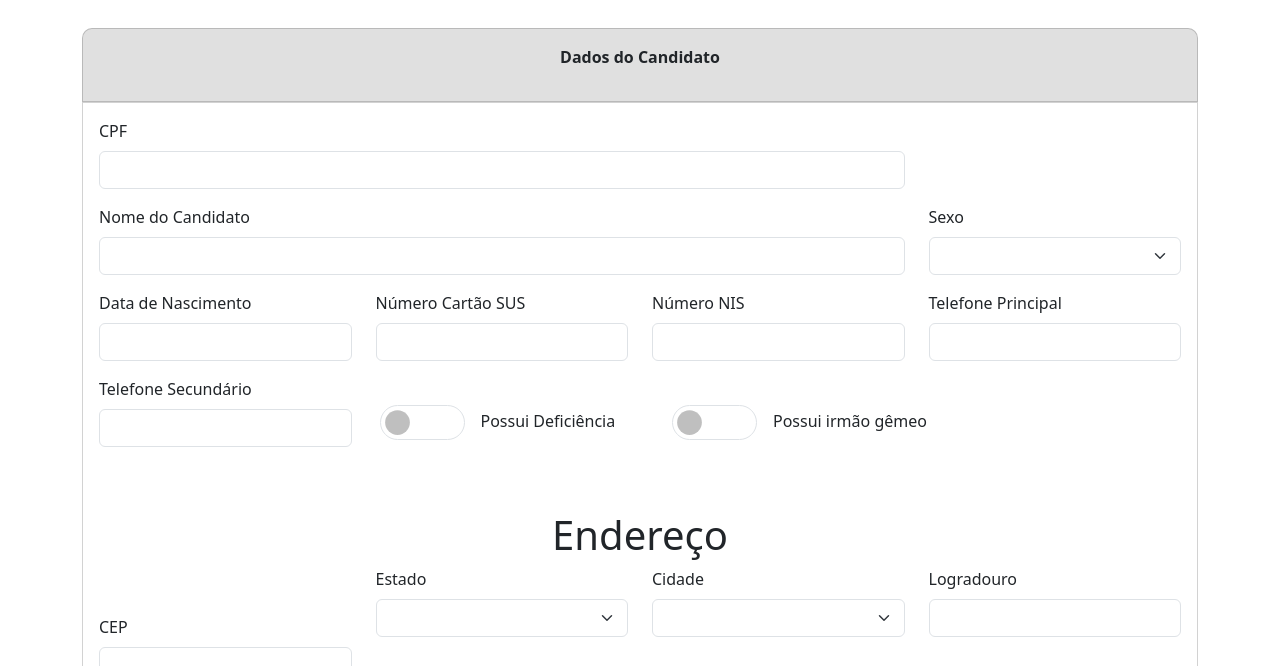
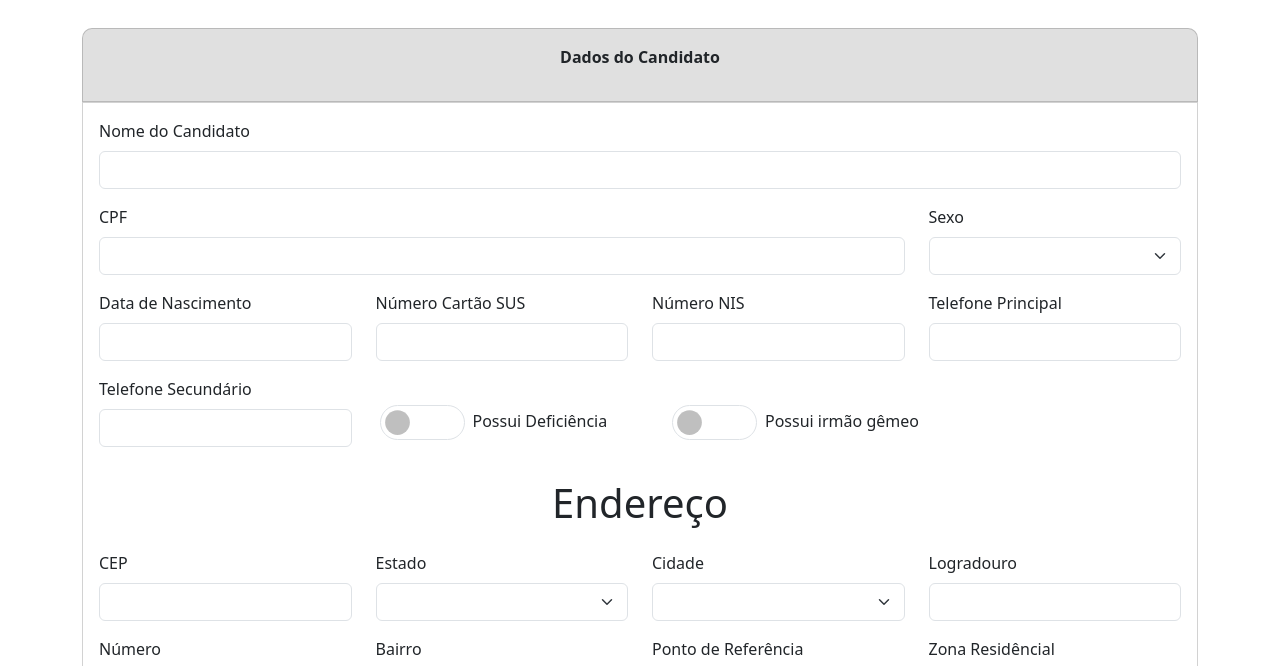
Before and after one commit to EdisonCintra/Site-de-matriculas, a website: page cadastroAntecipado.html in a window 1280 px wide. Shown: the part 242-908 px from the top of the page. Drawn offline with nearby package versions, Linux system fonts and the light colour scheme.

Commit message:
Correções e adições

```diff
--- a/cadastroAntecipado.html
+++ b/cadastroAntecipado.html
@@ -40,15 +40,16 @@
             <form>
                 <fieldset class="row">
 
+                    <div class="mb-3 col-lg-12">
+                        <label for="nome" class="form-label">Nome do Candidato</label>
+                        <input type="text" class="form-control" id="nome" >
+                    </div>
+
                     <div class="mb-3 col-lg-9">
                         <label for="cpf" class="form-label">CPF</label>
                         <input type="text" class="form-control" id="cpf" >
                     </div>
 
-                    <div class="mb-3 col-lg-9">
-                        <label for="nome" class="form-label">Nome do Candidato</label>
-                        <input type="text" class="form-control" id="nome" >
-                    </div>
 
                     <div class="mb-3 col-lg-3">
                         <label for="selectAno" class="form-label">Sexo</label>
@@ -85,20 +86,20 @@
                     </div>
 
                     <div class="form-check form-switch col-lg-3 mt-4 ms-3">
-                        <label class="form-check-label ms-3 mt-2" for="def">Possui Deficiência</label>
+                        <label class="form-check-label ms-3 ms-lg-2 mt-2" for="def">Possui Deficiência</label>
                         <input class="form-check-input mudanca-button-check  " type="checkbox" role="switch" id="def">
                     </div>
 
                     <div class="form-check form-switch col-lg-3 mt-4 ms-3">
-                        <label class="form-check-label ms-3 mt-2" for="irmao_gem">Possui irmão gêmeo</label>
+                        <label class="form-check-label ms-3 ms-lg-2 mt-2" for="irmao_gem">Possui irmão gêmeo</label>
                         <input class="form-check-input mudanca-button-check " type="checkbox" role="switch" id="irmao_gem">
                     </div>
 
-                    <div class="mt-5 text-center">
+                    <div class="mt-3 mb-3 text-center">
                         <h2 class="fs-1">Endereço</h2>
                     </div>
 
-                    <div class="mb-3 mt-5 col-lg-3">
+                    <div class="mb-3 col-lg-3">
                         <label for="cep" class="form-label">CEP</label>
                         <input type="text" class="form-control" id="cep" >
                     </div>
--- a/style.scss
+++ b/style.scss
@@ -1,6 +1,8 @@
 @import "./node_modules/bootstrap/scss/bootstrap.scss";
-@import './node_modules/bootstrap-icons/font/bootstrap-icons.min.css';
+//@import './node_modules/bootstrap-icons/font/bootstrap-icons.min.css';
 //@import "./node_modules/bootstrap-icons/font/bootstrap-icons";
+@import url("https://cdn.jsdelivr.net/npm/bootstrap-icons@1.11.1/font/bootstrap-icons.css");
+
 
 //Logo site
 .logo {
```
Also changed, not shown: style.css, 1 other file.
